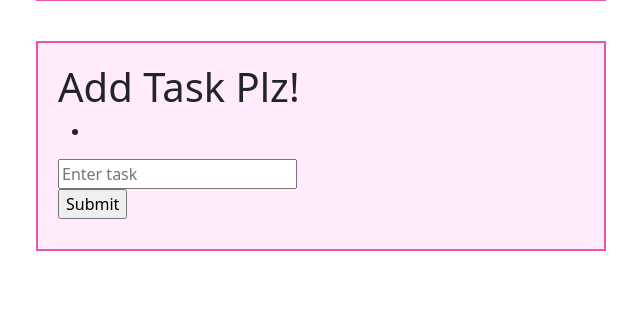
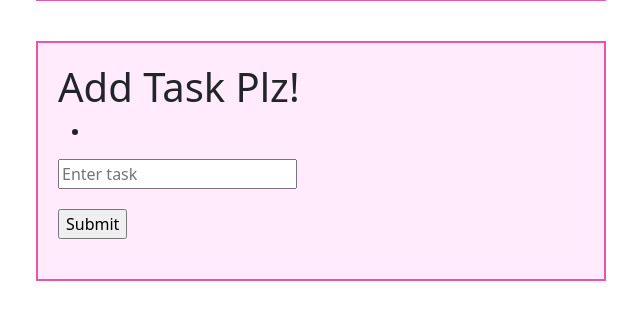
Before and after one commit to HafsaJavedPak/Beginner-Django, a Django app: page /tasks/ in a window 1280 px wide. Shown: the part 159-479 px from the top of the page, without its empty margins (54-694 px from the left). Run offline with Django 4.2, Linux system fonts and the light colour scheme.

Commit message:
Update styles.css

```diff
--- a/tasks/static/tasks/styles.css
+++ b/tasks/static/tasks/styles.css
@@ -6,6 +6,7 @@
 }
 
 input + input {
-    margin-bottom : 10px;
+    margin: 20px;
+    margin-left : 0px;
     display: block;
 }
```
